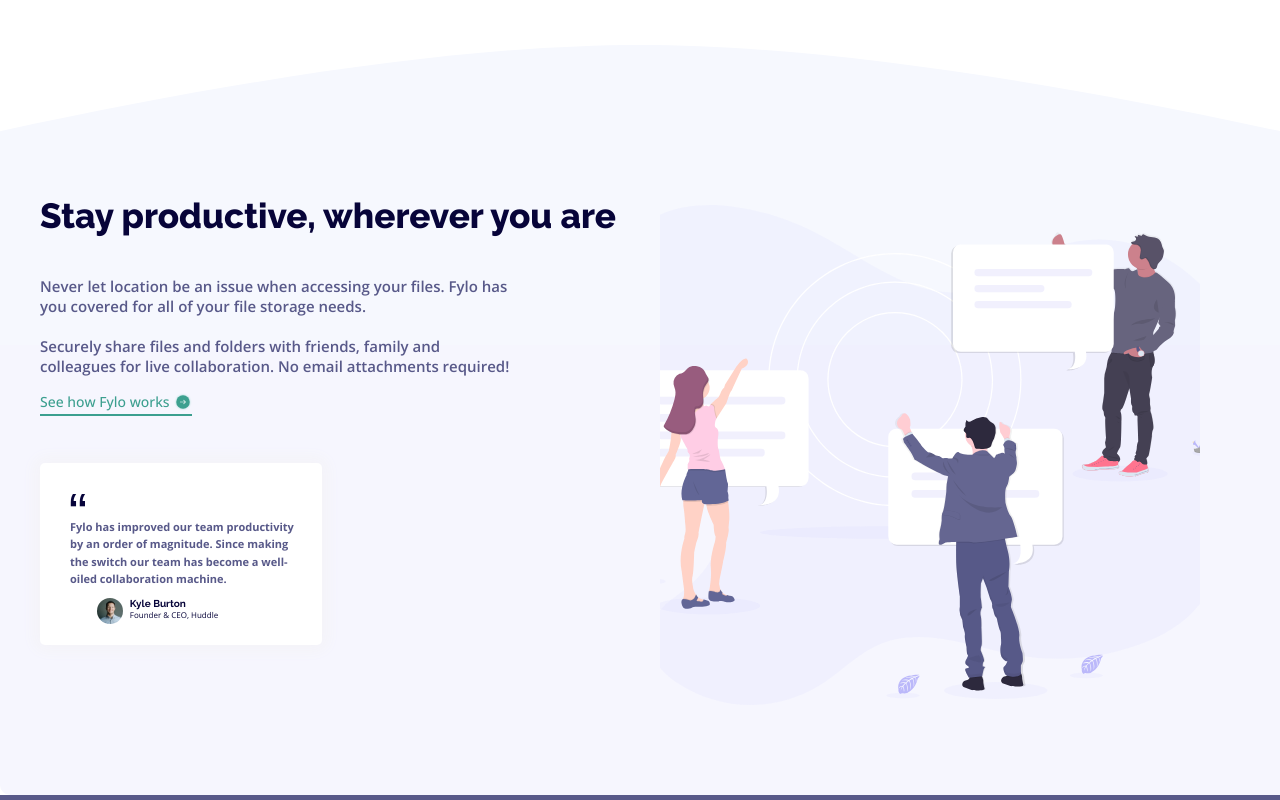
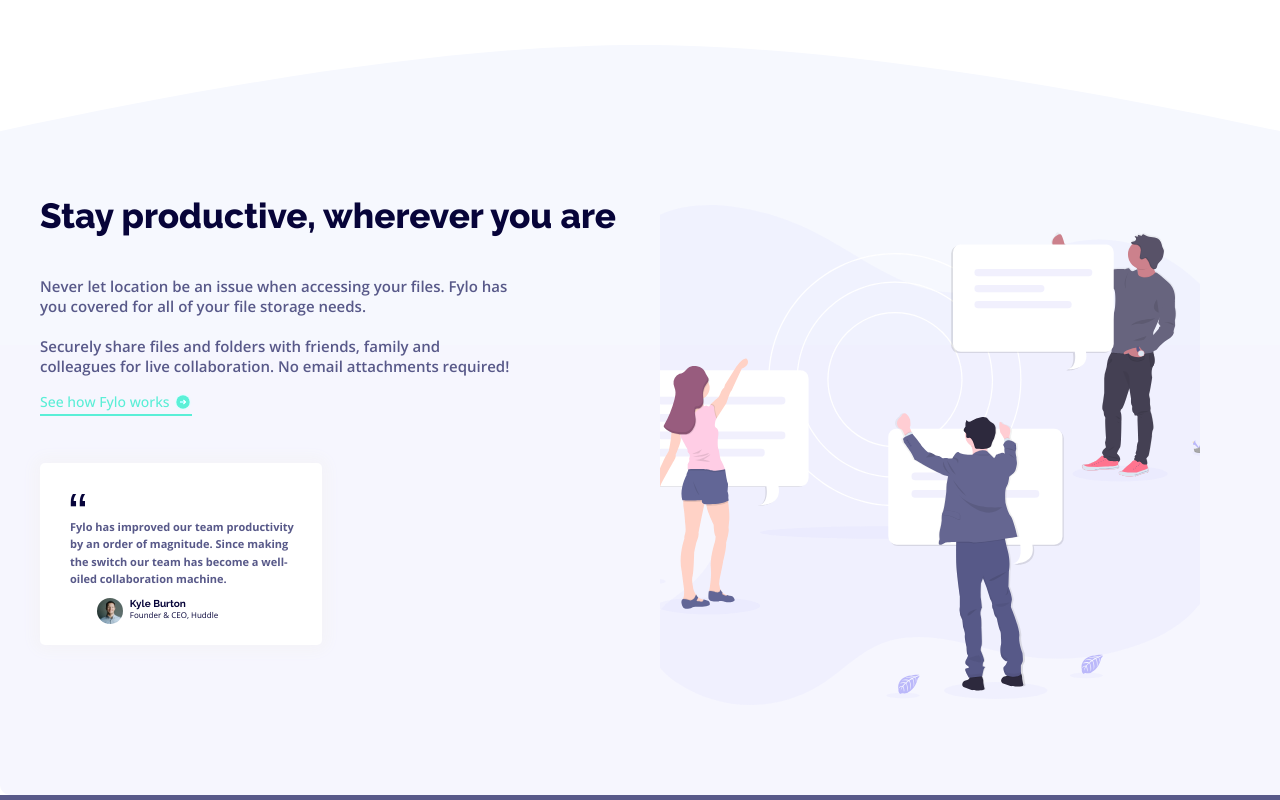
Before and after one commit to dani01Lost4ever/CSS, a plain HTML site: page Pages/QuartoEs/index.html in a window 1280 px wide. In both pictures the pointer is over the link "See how Fylo works". Shown: the part 797-1597 px from the top of the page. Drawn offline with nearby package versions, Linux system fonts and the light colour scheme.

Commit message:
colorfix

```diff
--- a/Pages/QuartoEs/style.css
+++ b/Pages/QuartoEs/style.css
@@ -199,6 +199,7 @@
   }
 
   .link {
+    width: 200px;
     text-decoration: none;
     color: var(--Moderate_Cyan);
     text-align: center;
@@ -230,6 +231,10 @@
     color: var(--Moderate_Cyan);
     font-size: 14px;
     font-weight: 500;
+}
+
+.link:hover {
+  filter: brightness(150%);
 }
 
 .divCard{
```
